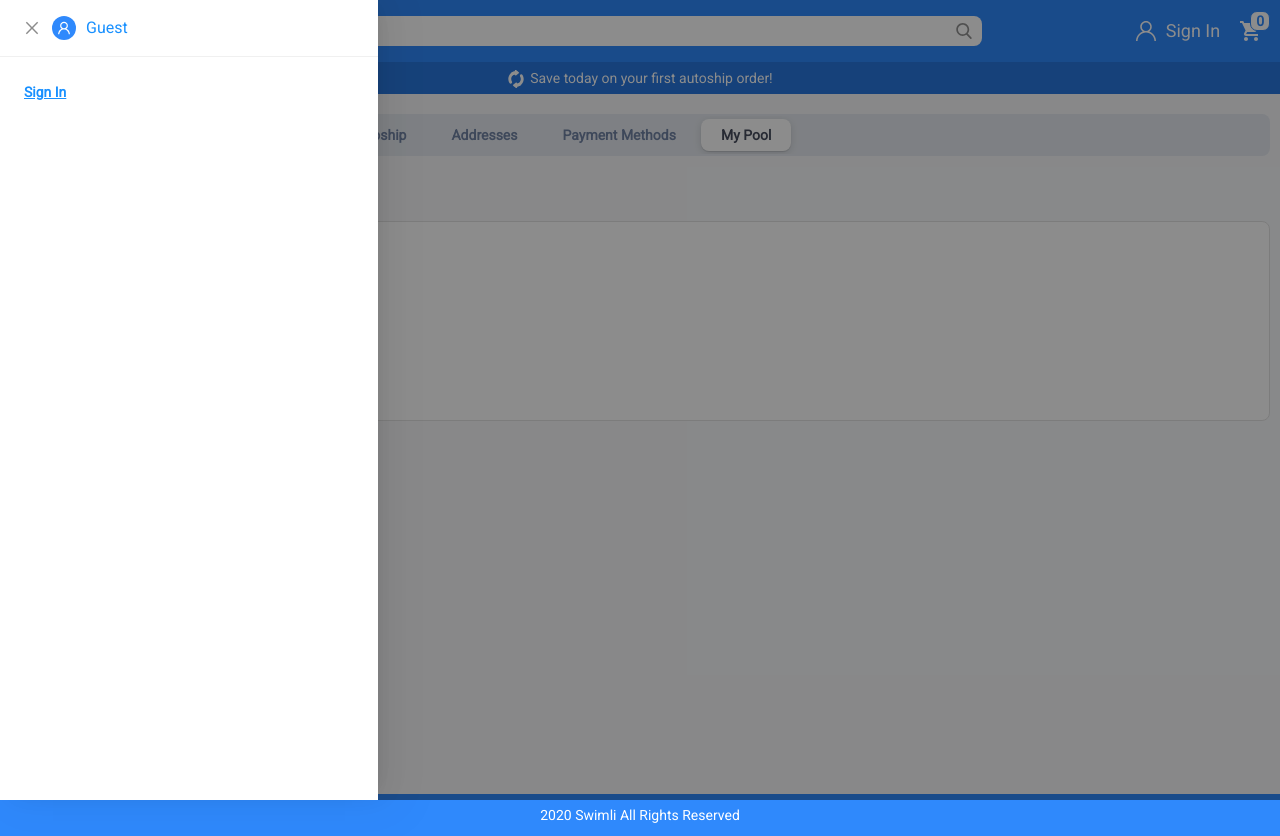
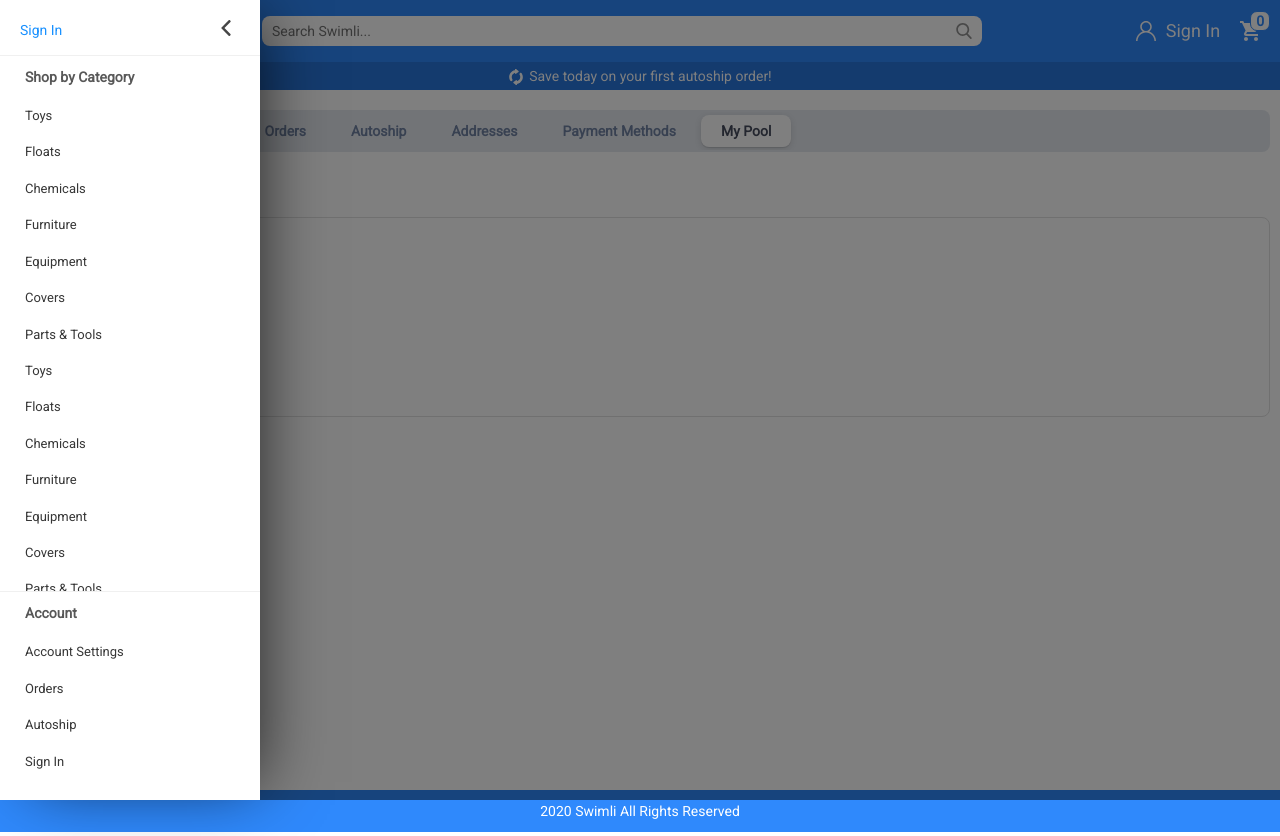
Before and after one commit to swimli-org/fe, a React (Create React App) app: page /myPool in a window 1280 px wide. Both pictures are taken after a click on the picture 23 px from the left and 31 px from the top of the page. Built offline with nearby package versions, Linux system fonts and the light colour scheme.

Commit message:
new sidebar nav and new modul for autoship

```diff
--- a/package.json
+++ b/package.json
@@ -19,6 +19,7 @@
     "react-bootstrap": "^1.3.0",
     "react-cool-tabs": "^1.1.6",
     "react-dom": "^16.13.1",
+    "react-icons": "^3.11.0",
     "react-redux": "^7.2.1",
     "react-router-dom": "^5.2.0",
     "react-scripts": "3.4.3",
--- a/src/App.js
+++ b/src/App.js
@@ -5,11 +5,9 @@ import Footer from './components/Footer'
 import CarouselSlider from './components/Carousel'
 
 
-import categoriesList from './components/categories.json'
+import categoriesList from './components/categories'
 import CategoryCard from './components/CategoryCard'
 import {useSelector} from 'react-redux'
-
-
 
 import intelliflo from './assets/products/intelliflo.png'
 import toys from './assets/category-images/toys.png'
--- a/src/components/Navbar.js
+++ b/src/components/Navbar.js
@@ -2,6 +2,7 @@ import React,{useState, useEffect, useRef} from 'react'
 import { Drawer, Divider, Avatar, Badge, Input} from 'antd';
 import { UserOutlined } from '@ant-design/icons';
 import menu from '../assets/menu.svg'
+import back from '../assets/back.svg'
 import logo from '../assets/logo.png'
 import search from '../assets/search.svg'
 import account from '../assets/account.svg'
@@ -19,35 +20,22 @@ export default function Navbar() {
     const showDrawer = () => setVisible(true);
     const onClose = () => setVisible(false);
 
+    const[sidebarIsOpen, setSidebarIsOpen] = useState(false)
+    const[modulIsOpen, setModulIsOpen] = useState(false)
+
     const[searchTerm, setSearchTerm]=useState()
-
-  const outside = useRef()
-  const [isOpen, setIsOpen] = useState(false)
-
-  const handleClick = e => {
-    if (outside.current.contains(e.target)) {
-      return
-    }
-    setIsOpen(false)
-  }
-
-  useEffect(() => {
-    const getClick = document.addEventListener('click', handleClick)
-
-    return () => {
-      getClick()
-    }
-  }, [])
 
     return (
       <div className='navbar-container'>
         <div className='navbar'>
 
+          {/* Menu button and Logo */}
           <div className='menu-btn-container'>
-            <img src={menu} className='menu-btn' alt='Menu Button' onClick={showDrawer}></img>
+            <img src={menu} className='menu-btn' alt='Menu Button' onClick={() => setSidebarIsOpen(!sidebarIsOpen)}></img>
             <img src={logo} className='logo' alt='Logo' onClick={()=>history.push('/')}></img>
           </div>
 
+          {/* User and Cart */}
           <div className='user-container'>
             <div className='user-container-tab'>
               <Link to='/cart'>
@@ -64,6 +52,7 @@ export default function Navbar() {
 
           </div>
 
+          {/* Searchbar */}
           <div className='search-container'>
           <form className='search-form' >
             <input
@@ -77,66 +66,106 @@ export default function Navbar() {
           </form>
           </div>
 
-
-
-
-          <Drawer
-            title={
-              <Link className='sidebar-user-container' to='/personal'>
-                <Avatar size="small" className='sidebar-user-avatar' icon={<UserOutlined />} />
-                <div className='sidebar-user-username' to='/overview'>
-                  <Link to='/personal' >
+          {/* Sidebar and Sidebar Tint */}
+          <div className={sidebarIsOpen ? "sidebar sidebarClose" : "sidebar"}>
+            <div className='sidebarHeader'>
+              {name !="null null"? <Link to='/personal' onClick={() => setSidebarIsOpen(!sidebarIsOpen)}>
                 {name !="null null"? name:'Guest'}
-                  </Link>
+                </Link>:<Link to='/signin' onClick={() => setSidebarIsOpen(!sidebarIsOpen)}>
+                Sign In
+                </Link>}
+              <img src={back} className='sidebarback-btn' alt='Back Button' onClick={() => setSidebarIsOpen(!sidebarIsOpen)}></img>
             </div>
-              </Link>
-            }
-            placement="left"
-            closable={true}
-            onClick={(e) => {
-              if(e.target.tagName.toLowerCase() === 'a'){
-                onClose()
-              }
-            }}
-            onClose={onClose}
-            visible={visible}
-          >
-
-
-
-            <span className='signin-container'>
-              {name !="null null"? <Link className='signin-link' onClick={()=>{
+            <div className='sidebarCategories'>
+              <div className='sidebarTitle'>Shop by Category</div>
+              <div className='sidebarContent'>
+                <ul onClick={() => setSidebarIsOpen(!sidebarIsOpen)}>
+                  <li>Toys</li>
+                  <li>Floats</li>
+                  <li>Chemicals</li>
+                  <li>Furniture</li>
+                  <li>Equipment</li>
+                  <li>Covers</li>
+                  <li>Parts & Tools</li>
+                  <li>Toys</li>
+                  <li>Floats</li>
+                  <li>Chemicals</li>
+                  <li>Furniture</li>
+                  <li>Equipment</li>
+                  <li>Covers</li>
+                  <li>Parts & Tools</li>
+                  <li>Toys</li>
+                  <li>Floats</li>
+                  <li>Chemicals</li>
+                  <li>Furniture</li>
+                  <li>Equipment</li>
+                  <li>Covers</li>
+                  <li>Parts & Tools</li>
+                  <li>Toys</li>
+                  <li>Floats</li>
+                  <li>Chemicals</li>
+                  <li>Furniture</li>
+                  <li>Equipment</li>
+                  <li>Covers</li>
+                  <li>Parts & Tools</li>
+                  <li>Toys</li>
+                  <li>Floats</li>
+                  <li>Chemicals</li>
+                  <li>Furniture</li>
+                  <li>Equipment</li>
+                  <li>Covers</li>
+                  <li>Parts & Tools</li>
+                  <li>Toys</li>
+                  <li>Floats</li>
+                  <li>Chemicals</li>
+                  <li>Furniture</li>
+                  <li>Equipment</li>
+                  <li>Covers</li>
+                  <li>Parts & Tools</li>
+                  <li>Toys</li>
+                  <li>Floats</li>
+                  <li>Chemicals</li>
+                  <li>Furniture</li>
+                  <li>Equipment</li>
+                  <li>Covers</li>
+                  <li>Parts & Tools</li>
+                </ul>
+              </div>
+            </div>
+            <div className='sidebarUser'>
+              <div className='sidebarTitle'>Account</div>
+              <div className='sidebarContent'>
+                <ul onClick={() => setSidebarIsOpen(!sidebarIsOpen)}>
+                  <li>Account Settings</li>
+                  <li>Orders</li>
+                  <li>Autoship</li>
+                  <li>
+                  {name !="null null"? <Link onClick={()=>{
                     localStorage.removeItem('swimliFirstName')
                     localStorage.removeItem('swimliLastName')}}to='/'>
                   Sign Out
-              </Link>:<Link className='signin-link'to='/signin'>
+                  </Link>:<Link to='/signin'>
                   Sign In
                   </Link>}
+                  </li>
+                </ul>
+              </div>
+            </div>
+          </div>
+          <div onClick={() => setSidebarIsOpen(!sidebarIsOpen)} className={sidebarIsOpen ? "sidebarTint" : "sidebarTint sidebarTintClose"}></div>
 
-            </span>
 
-          </Drawer>
         </div>
 
-
-        <div className='alert-header' ref={outside}>
-            <button onClick={() => setIsOpen(!isOpen)}>
-              <img src={autoship} className='autoship' alt='Autoship Icon' onClick={()=>history.push('/')}></img>
+        {/* Autoship Alert/Modul */}
+        <div className='alert-header' onClick={() => setModulIsOpen(!modulIsOpen)}>
+              <img src={autoship} className='autoshipIcon' alt='Autoship Icon'></img>
               Save today on your first autoship order!
-            </button>
-            {isOpen ? (
-              <div className='alert-modal-container'>
-                <div className='alert-modal'>
-                  <button className="alert-modal-action" onClick={() => setIsOpen(!isOpen)}>
-                    Close
-                  </button>
-
-                  <p>Content goes here</p>
-
         </div>
+        <div className={modulIsOpen ? "modul" : "modul modulClose"}>
+          <button className='modulCloseBtn' onClick={() => setModulIsOpen(!modulIsOpen)}>Close</button>
         </div>
-            ) : null}
-        </div>
+        <div className={modulIsOpen ? "modulTint" : "modulTint modulTintClose"} onClick={() => setModulIsOpen(!modulIsOpen)}></div>
 
 
 
--- a/src/styles/App.css
+++ b/src/styles/App.css
@@ -2,7 +2,7 @@
 body{
   font-family: roboto;
   color: #363636;
-  background: #F7F8FA;
+  background: #FFFFFF;
 }
 *{
   margin: 0;
--- a/src/styles/Navbar.css
+++ b/src/styles/Navbar.css
@@ -140,119 +140,176 @@
   font-weight: bold;
   text-decoration: underline;
 }
+
+/* Sidebar and Tint Screen */
+.sidebar{
+  width: 260px;
+  height: 100vh;
+  left: -500px;
+  top: 0;
+  overflow-y: hidden;
+  position: fixed;
+  background: #FFFFFF;
+  transition: 550ms;
+  -webkit-box-shadow: 15px 0px 64px -18px rgba(0,0,0,0.75);
+  -moz-box-shadow: 15px 0px 64px -18px rgba(0,0,0,0.75);
+  box-shadow: 15px 0px 64px -18px rgba(0,0,0,0.75);
+  z-index: 17;
+}
+.sidebarClose{
+  left: 0%;
+  transition: 550ms;
+}
+.sidebarHeader{
+  width: 260px;
+  height: 56px;
+  line-height: 60px;
+  padding: 0 20px;
+  background: rgba(255, 255, 255);
+  border-bottom: .2px solid #F0F0F0;
+  *position: fixed;
+}
+.sidebarHeader p{
+  height: 20px;
+  line-height: 20px;
+  font-size: 20px;
+  color: #3089FC;
+  margin: 18px 0px;
+  padding: 0px 0px 0px 6px;
+  position: absolute;
+  display: inline-block;
+  cursor: pointer;
+}
+.sidebarback-btn{
+  height: 28px;
+  margin: 14px 0px;
+  padding: 6px;
+  float: right;
+  cursor: pointer;
+}
+.sidebarTitle{
+  padding: 10px 25px;
+  font-weight: bold;
+  color: rgb(88, 88, 88);
+}
+.sidebarContent{
+  max-height: 500px;
+  margin-bottom: 20px;
+  font-size: 13px;
+  position: relative;
+}
+.sidebarContent ul{
+  list-style-type: none;
+  margin: 0;
+  padding: 0;
+  width: auto;
+}
+.sidebarContent li{
+  display: block;
+  padding: 8px 25px;
+  text-decoration: none;
+  cursor: pointer;
+}
+.sidebarContent li a{
+  color: #363636;
+  text-decoration: none;
+}
+.sidebarContent li:hover{
+  background: #e7e7e7;
+  transition: 200ms;
+}
+.sidebarCategories{
+  width: 260px;
+  height: auto;
+  overflow: auto;
+  position: absolute;
+  top: 56px;
+  bottom: 206px;
+  padding-bottom: 20px;
+}
+.sidebarUser{
+  width: 260px;
+  position: absolute;
+  bottom: 0;
+  border-top: .2px solid #F0F0F0;
+  background: #FFFFFF;
+}
+
+.sidebarTint{
+  width: 100vw;
+  height: 100vh;
+  background: rgba(0, 0, 0, 0.5);
+  position: fixed;
+  top: 0;
+  left: 0;
+  z-index: 16;
+  overflow: hidden;
+}
+.sidebarTintClose{
+  display: none;
+}
+
+
+/* Autoship and modul */
 .alert-header{
   height: auto;
-  padding: 0px;
+  padding: 3px;
+  text-align: center;
+  font-size: 14px;
   color: white;
   background: #2877DE;
+  cursor: pointer;
 }
 .alert-header a{
   color: #FFFFFF;
 }
-.alert-header button{
-  width: 100%;
-  background: none;
+.autoshipIcon{
+  height: 16px;
+  padding-right: 5px;
+}
+.modul{
+  width: 80%;
+  height: 400px;
+  position: fixed;
+  top: 50%;
+  left: 50%;
+  margin-top: -200px;
+  margin-left: -40%;
+  background: #fff;
+  padding: 10px;
+  border-radius: 10px;
+  z-index: 2;
+}
+.modulClose{
+  display: none;
+}
+.modulCloseBtn{
+  padding: 1px 6px;
+  font-size: 13px;
+  color: #FFFFFF;
+  background: rgba(0, 0, 0, 0.3);
   border: none;
   outline: none;
+  border-radius: 10px;
+  float: right;
   cursor: pointer;
-  padding: 5px;
 }
-.autoship{
-  height: 18px;
-  padding-right: 5px;
+.modulCloseBtn:hover{
+  text-decoration: underline;
 }
-.alert-modal-container{
-  width: 100%;
-  height: 100%;
-  z-index: 9999;
-  overflow: auto;
+.modulTint{
+  height: 100vh;
+  width: 100vw;
   position: fixed;
   top: 0;
   left: 0;
-  background-color: rgba(0,0,0,0.);
-
-  backdrop-filter: blur(1.5px);
+  background: rgba(0, 0, 0, 0.5);
+  z-index: 1;
+}
+.modulTintClose{
+  display: none;
 }
 
-.alert-modal{
-  width: 900px;
-  max-width: 90%;
-  height: 600px;
-
-  background: #9AC4FE;
-  color: #000000;
-  margin: 100px auto 0 auto;
-  -webkit-border-radius: 20px;
-  -moz-border-radius: 20px;
-  border-radius: 26px;
-  overflow: hidden;
-  z-index: 99999;
-  text-align: center;
-  vertical-align: middle;
-}
-.alert-modal button{
-  width: auto;
-  background: rgba(255, 255, 255, 1);
-  color: #555555;
-  font-weight: bold;
-  float: right;
-  margin: 10px;
-  padding: 5px 10px;
-  -webkit-border-radius: 20px;
-  -moz-border-radius: 20px;
-  border-radius: 20px;
-  cursor: pointer;
-
-  box-shadow: 1px 1px 3px rgba(0,0,0,0.12),
-              -1px 1px 3px rgba(0,0,0,0.12);
-}
-.alert-modal button:hover{
-  background: rgba(255, 255, 255, 1);
-  color: #2f89fc;
-  transition: 0.3s;
-}
-
-
-
-
-
-/* The Modal (background) */
-.modal {
-  display: none; /* Hidden by default */
-  position: fixed; /* Stay in place */
-  z-index: 1; /* Sit on top */
-  left: 0;
-  top: 0;
-  width: 100%; /* Full width */
-  height: 100%; /* Full height */
-  overflow: auto; /* Enable scroll if needed */
-  background-color: rgb(0,0,0); /* Fallback color */
-  background-color: rgba(0,0,0,0.4); /* Black w/ opacity */
-}
-
-/* Modal Content/Box */
-.modal-content {
-  background-color: #fefefe;
-  margin: 15% auto; /* 15% from the top and centered */
-  padding: 20px;
-  border: 1px solid #888;
-  width: 80%; /* Could be more or less, depending on screen size */
-}
-
-/* The Close Button */
-.close {
-  color: #aaa;
-  float: right;
-  font-size: 28px;
-  font-weight: bold;
-}
-
-.close:hover,
-.close:focus {
-  color: black;
-  text-decoration: none;
-  cursor: pointer;
-}
 
 
 
```
Also changed, not shown: src/assets/back.svg (added), 1 other file (tests, documents, lock files or other folders). Lines whose indentation alone changed are shown as unchanged.
